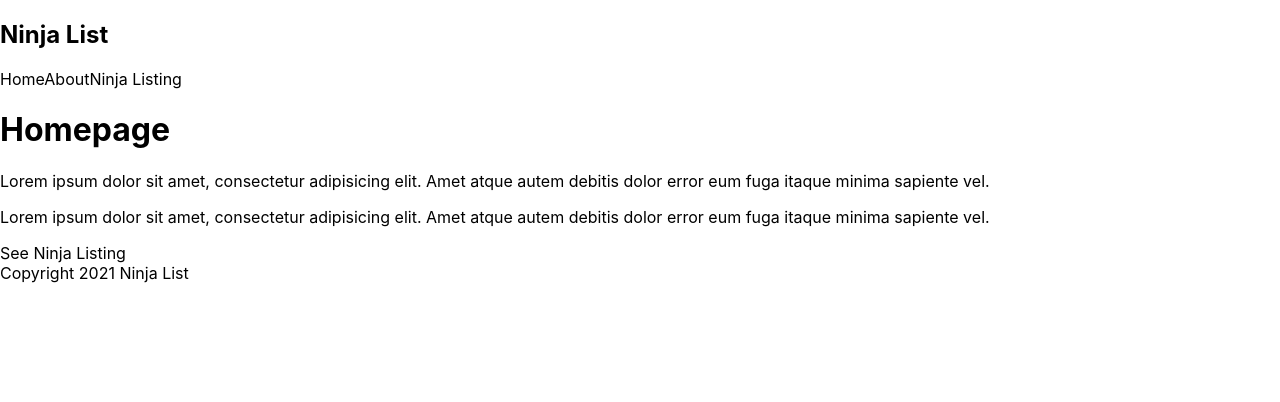
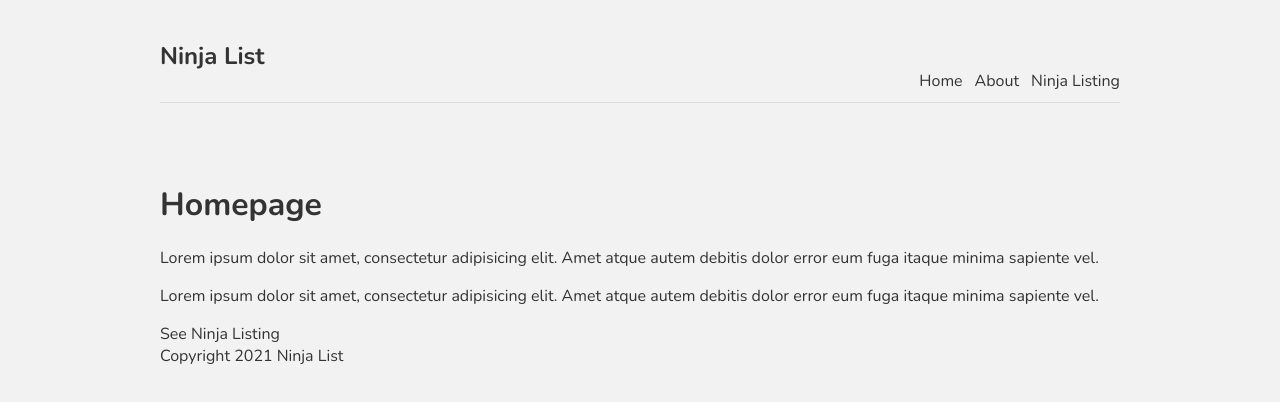
Before and after one commit to Annie-Huang/nextjs-tutorial, a Next.js app: page / in a window 1280 px wide. Shown: the top 402 px of the page. Built offline with nearby package versions, Linux system fonts and the light colour scheme.

Commit message:
Copy globals.css across. The site instantly look better!

```diff
--- a/styles/globals.css
+++ b/styles/globals.css
@@ -1,16 +1,37 @@
-html,
+@import url('https://fonts.googleapis.com/css2?family=Nunito:wght@300;400;600;700&display=swap');
+
 body {
-  padding: 0;
-  margin: 0;
-  font-family: -apple-system, BlinkMacSystemFont, Segoe UI, Roboto, Oxygen,
-    Ubuntu, Cantarell, Fira Sans, Droid Sans, Helvetica Neue, sans-serif;
+  background: #f2f2f2;
+  color: #333;
+  font-family: "Nunito";
 }
-
 a {
-  color: inherit;
+  color: #333;
   text-decoration: none;
 }
-
-* {
-  box-sizing: border-box;
+.content {
+  max-width: 960px;
+  margin: 0 auto;
 }
+nav {
+  margin: 10px auto 80px;
+  padding: 10px 0;
+  display: flex;
+  justify-content: flex-end;
+  align-items: flex-end;
+  border-bottom: 1px solid #ddd;
+}
+nav a {
+  margin-left: 12px;
+}
+nav .logo {
+  margin-right: auto;
+}
+footer {
+  display: block;
+  text-align: center;
+  padding: 30px 0;
+  margin-top: 60px;
+  color: #777;
+  border-top: 1px solid #eaeaea;
+}
```
Also changed, not shown: Note.txt.
